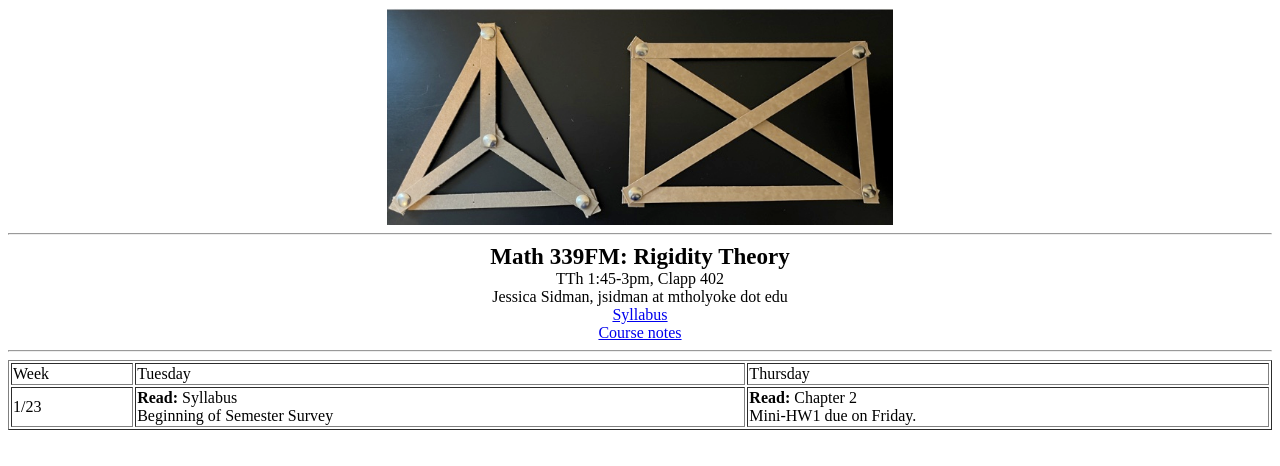
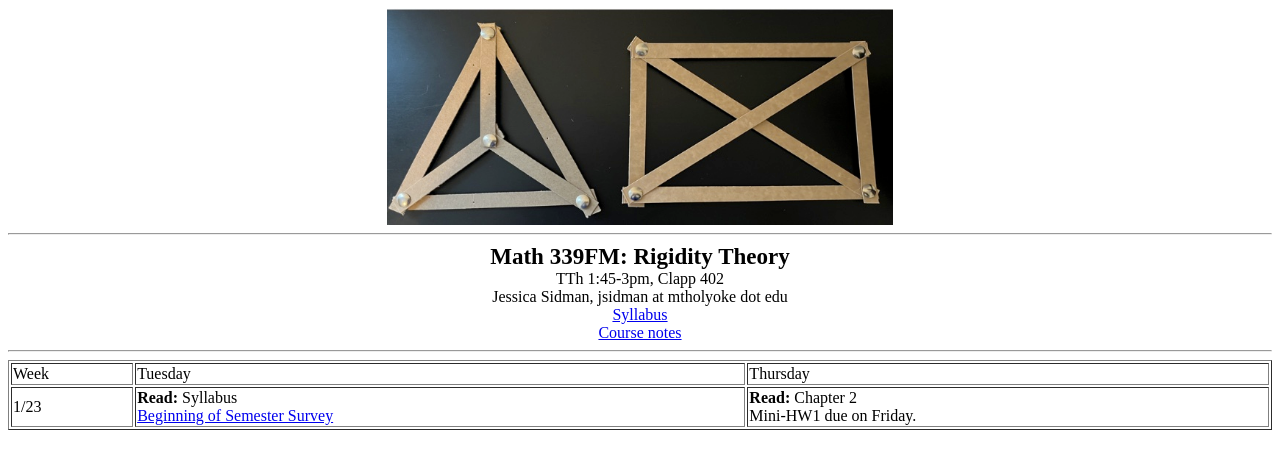
Before and after one commit to jessicasidman/rigidityTheory, a plain HTML site: page index.html in a window 1280 px wide. Drawn offline with Linux system fonts and the light colour scheme.

Commit message:
Update index.html

```diff
--- a/index.html
+++ b/index.html
@@ -60,7 +60,7 @@
     <tr>
       <td>1/23</td>
       <td><b>Read:</b> Syllabus<br>
-      Beginning of Semester Survey</td>
+       <a href = "https://forms.gle/pj2AapdvinngEPNu9">Beginning of Semester Survey</a></td>
       <td><b>Read:</b> Chapter 2<br>
       Mini-HW1 due on Friday.</a></td>
 
```
